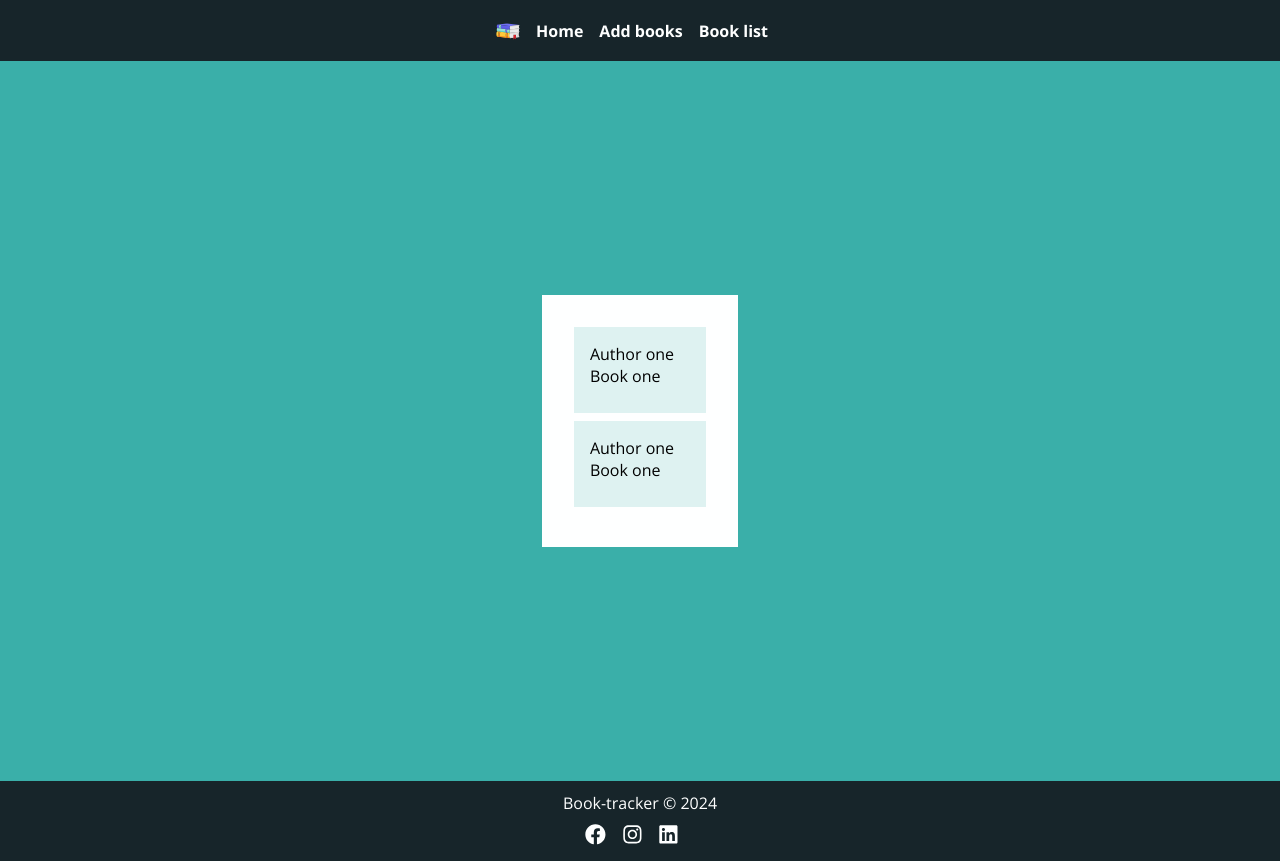
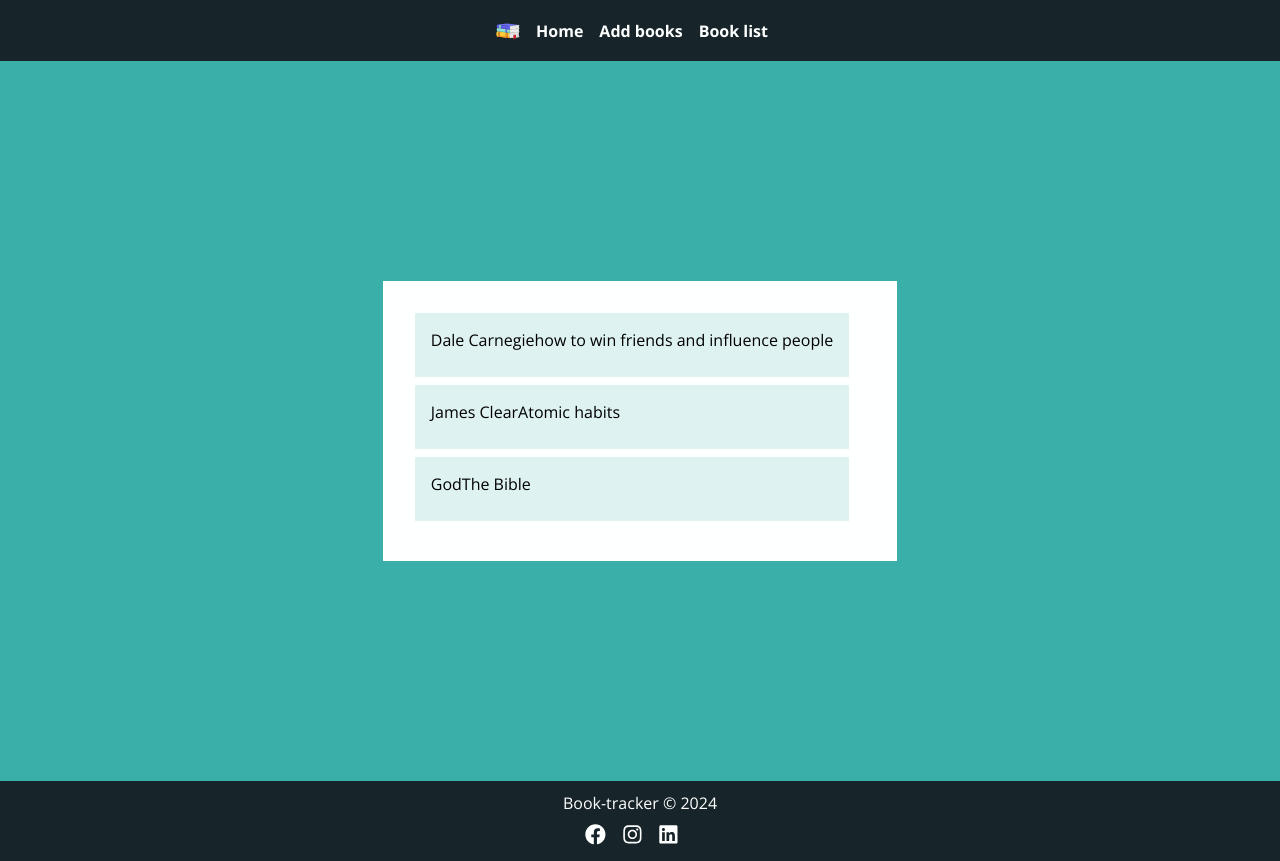
Before and after one commit to kaynan45/Portifolio, a React (Create React App) app in the folder Book-tracker/: page /book-list in a window 1280 px wide. Built offline with nearby package versions, Linux system fonts and the light colour scheme; data requests are answered from the project's data file.

Commit message:
book-list rendering pretty much done

```diff
--- a/Book-tracker/db.json
+++ b/Book-tracker/db.json
@@ -9,8 +9,8 @@
       "author": "James Clear"
     },
     {
-      "name": "how to win friends and influence people",
-      "author": "Dale Carnegie"
+      "name": "The Bible",
+      "author": "God"
     }
   ]
 }
--- a/Book-tracker/public/index.html
+++ b/Book-tracker/public/index.html
@@ -7,12 +7,10 @@
   <meta name="viewport" content="width=device-width, initial-scale=1" />
   <meta name="theme-color" content="#000000" />
   <meta name="description" content="Web site created using create-react-app" />
-  <link rel="apple-touch-icon" href="%PUBLIC_URL%/logo192.png" />
   <!--
       manifest.json provides metadata used when your web app is installed on a
       user's mobile device or desktop. See https://developers.google.com/web/fundamentals/web-app-manifest/
     -->
-  <link rel="manifest" href="%PUBLIC_URL%/manifest.json" />
   <!--
       Notice the use of %PUBLIC_URL% in the tags above.
       It will be replaced with the URL of the `public` folder during the build.
--- a/Book-tracker/src/components/layout/ListBooks.js
+++ b/Book-tracker/src/components/layout/ListBooks.js
@@ -1,24 +1,19 @@
 import styles from "./ListBooks.module.css";
 
-function ListBooks({ name, author }) {
+function ListBooks({ book }) {
   return (
     <div>
       <ul className={styles.bookList}>
-        <div className={styles.bookAuthor}>
-          <li>
-            <span>Author one</span>
-            <p>Book one</p>
-          </li>
-        </div>
         <div>
-          <li>
-            <span>Author one</span>
-            <p>Book one</p>
-          </li>
+          {book.map((book) => (
+            <li className={styles.bookAuthor} key={book.name}>
+              <span>{book.author}</span> <p>{book.name}</p>
+            </li>
+          ))}
         </div>
       </ul>
     </div>
-  )
+  );
 }
 
-export default ListBooks
+export default ListBooks;
--- a/Book-tracker/src/components/layout/ListBooks.module.css
+++ b/Book-tracker/src/components/layout/ListBooks.module.css
@@ -7,7 +7,7 @@
   padding: 2em;
 }
 
-.bookList div {
+.bookList li {
   /* border: solid red; */
   display: flex;
   background-color: #def2f1;
--- a/Book-tracker/src/components/pages/BookList.js
+++ b/Book-tracker/src/components/pages/BookList.js
@@ -1,9 +1,20 @@
 import ListBooks from "../layout/ListBooks";
 
+import { useEffect, useState } from "react";
+
 function BookList() {
-  return (
-    <ListBooks />
-  );
+  const [book, setBook] = useState([]);
+
+  useEffect(() => {
+    fetch("http://localhost:5000/book-list")
+      .then((resp) => resp.json())
+      .then((data) => {
+        setBook(data);
+      })
+      .catch((err) => console.log(err));
+  }, []);
+
+  return <ListBooks book = {book}/>;
 }
 
 export default BookList;
```
